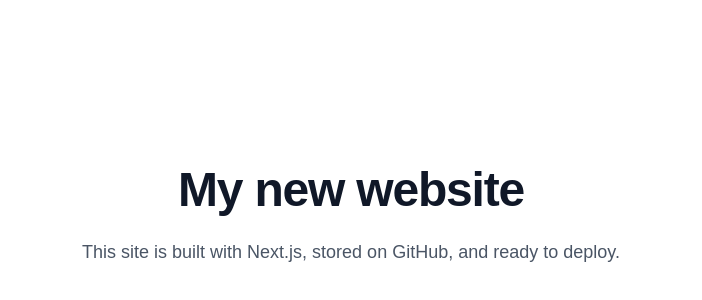
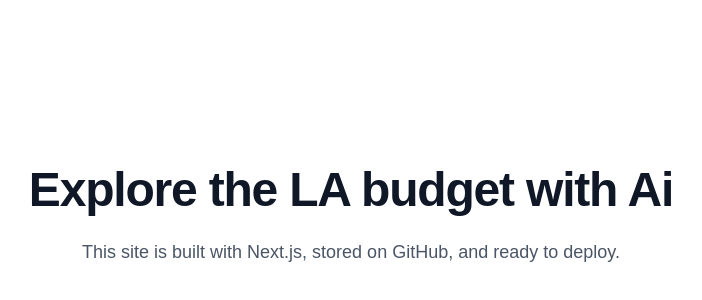
Before and after one commit to kevinsaur/Los-Angeles-Budget, a Next.js app: page / in a window 1280 px wide. Shown: the part 184-484 px from the top of the page, without its empty margins (289-991 px from the left). Built offline with nearby package versions, Linux system fonts and the light colour scheme.

Commit message:
Update page.tsx
Update copy

```diff
--- a/app/page.tsx
+++ b/app/page.tsx
@@ -3,7 +3,7 @@
     <main className="min-h-screen flex items-center justify-center bg-white px-6">
       <section className="max-w-2xl text-center">
         <h1 className="text-5xl font-bold tracking-tight text-gray-900">
-          My new website
+          Explore the LA budget with Ai
         </h1>
 
         <p className="mt-6 text-lg text-gray-600">
```
